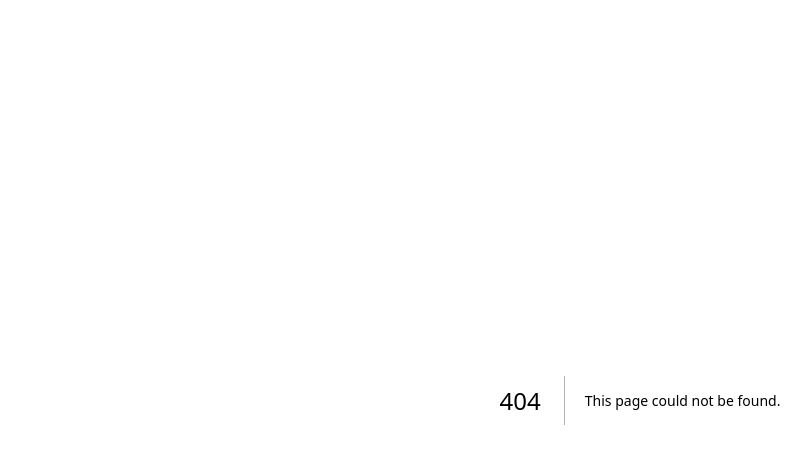
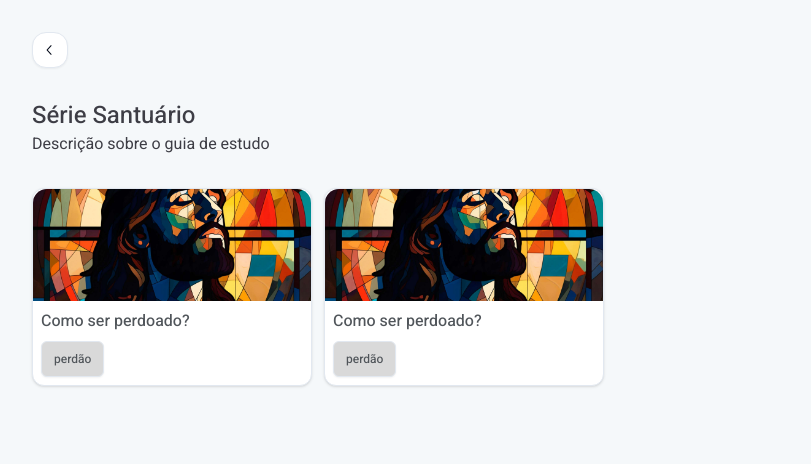
Before and after one commit to gabriellennon/elediz, a Next.js app: page /guias/1 in a window 1280 px wide. Before the commit this address had no page. Shown: the top 464 px of the page, without its empty margins (0-811 px from the left). Built offline with nearby package versions, Linux system fonts and the light colour scheme.

Commit message:
guide study page

```diff
--- /dev/null
+++ b/src/app/guias/[slug]/page.tsx
@@ -0,0 +1,48 @@
+"use client"
+import { Button } from '@/components/ui/button'
+import { Toggle } from '@/components/ui/toggle'
+import { ChevronLeftIcon } from '@radix-ui/react-icons'
+import Image from 'next/image'
+import JesusQuadriculadoImg from '../../../assets/img/estudos/jesus.jpeg'
+import { useRouter } from 'next/navigation'
+import { StudyCard } from '@/components/studyCard'
+import { useState } from 'react'
+
+export default function Guide() {
+  const [studies, setStudies] = useState([0,1])
+  const router = useRouter()
+
+  function handleGoBack(){
+    router.back()
+  }
+
+  return (
+    <section  className="min-h-screen bg-[#F5F8FA] pb-5">
+        <div
+            className="p-8"
+        >
+            <Button
+                variant="outline"
+                size="icon"
+                className="bg-white rounded-[14px] shadow-indigo-[#B6D9EB]/40"
+                onClick={handleGoBack}
+            >
+                <ChevronLeftIcon className="h-4 w-4" />
+            </Button>
+            <div className="mt-8">
+                <h1 className="text-[#3D3D45] text-2xl font-medium">
+                    Série Santuário
+                </h1>
+                <p className="font-normal text-base text-[#3d3d45]">
+                    Descrição sobre o guia de estudo
+                </p>
+            </div>
+        </div>
+        <div className="grid grid-cols-2 gap-3 md:flex md:flex-row md:flex-wrap md:w-full px-8">
+            {studies.map(study => (
+              <StudyCard key={study} />
+            ))}
+        </div>
+    </section>
+  )
+}
--- a/src/components/StudyCardSecondary.tsx
+++ b/src/components/StudyCardSecondary.tsx
@@ -2,11 +2,21 @@ import Image from "next/image"
 import { Card, CardContent, CardFooter } from "./ui/card"
 import JesusQuadriculadoImg from '../assets/img/estudos/jesus.jpeg'
 import { ChevronRightIcon } from "@radix-ui/react-icons"
+import { useRouter } from 'next/navigation'
 
 
 export const StudyCardSecondary = () => {
+  const router = useRouter()
+
+  function handleGoToGuideStudy(){
+    router.push('/guias/asda')
+  }
+
   return (
-    <Card className="p-3 flex flex-row justify-between items-center">
+    <Card
+      className="p-3 flex flex-row justify-between items-center hover:cursor-pointer"
+      onClick={handleGoToGuideStudy}
+    >
       <CardContent
         className="flex flex-row gap-2 items-center p-0"
       >
```
